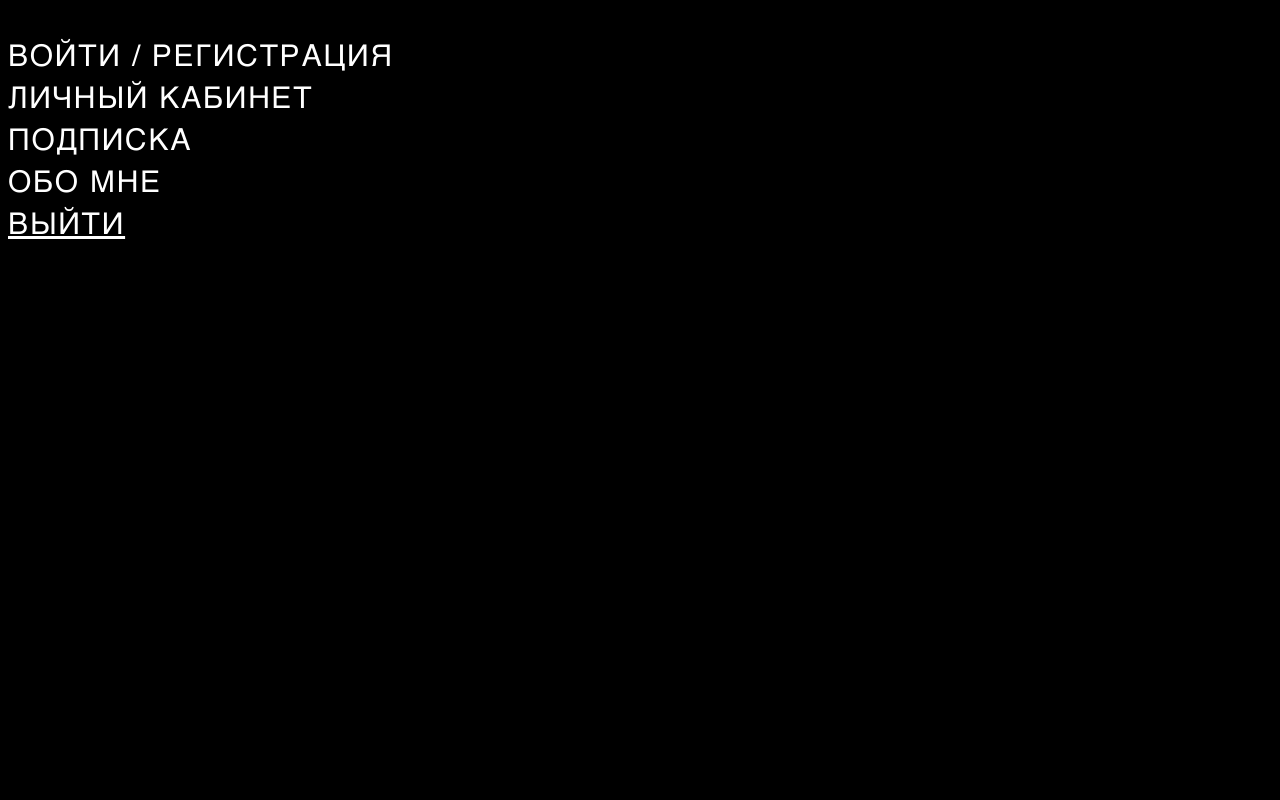
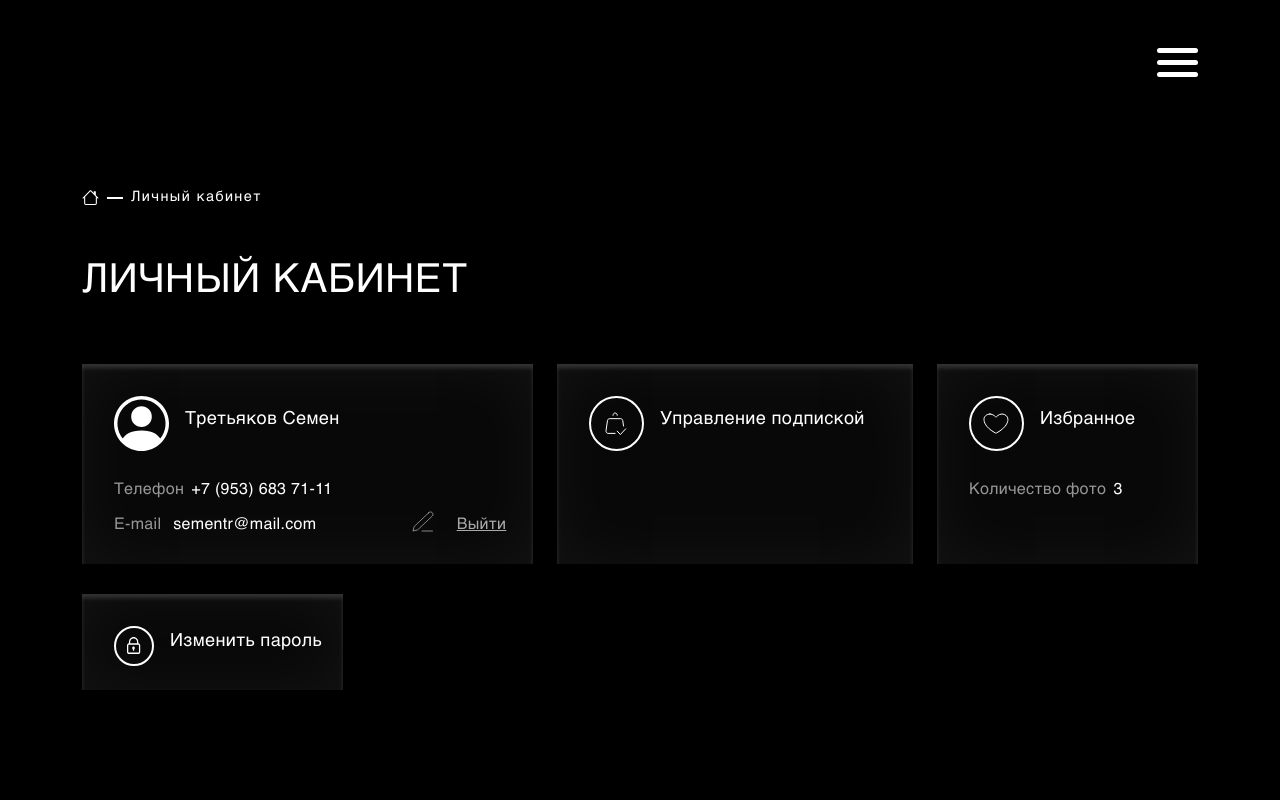
Before and after one commit to SemenTretyakov/SemenTretyakov.github.io, a plain HTML site: page Project/account.html in a window 1280 px wide. Shown: the top 800 px of the page. Drawn offline with nearby package versions, Linux system fonts and the light colour scheme; files whose address does not match are found by name.

Commit message:
fix: made up the personal account page and added an adaptive

```diff
--- a/Project/account.html
+++ b/Project/account.html
@@ -16,8 +16,7 @@
     <meta property="og:type" content="article">
     <meta property="og:site_name" content="TAIA VAIS">
     <!-- Bootstrap -->
-    <link rel="stylesheet" href="css/bootstrap-reboot.min.css">
-    <link rel="stylesheet" href="css/bootstrap-grid.min.css">
+    <link href="https://cdn.jsdelivr.net/npm/bootstrap@5.3.0-alpha1/dist/css/bootstrap.min.css" rel="stylesheet" integrity="sha384-GLhlTQ8iRABdZLl6O3oVMWSktQOp6b7In1Zl3/Jr59b6EGGoI1aFkw7cmDA6j6gD" crossorigin="anonymous">
     <!-- Style CSS -->
     <link rel="stylesheet" href="css/style.css">
 </head>
@@ -27,34 +26,38 @@
             <div class="row justify-content-end">
                 <div class="col">
                     <div class="header__menu d-flex flex-column align-items-end">
-                        <div class="menu__icon">
-                            <span></span>
-                            <span></span>
-                            <span></span>
+                        <div class="menu__icon d-block position-relative mt-5">
+                            <span class="w-100 position-absolute bg-white"></span>
+                            <span class="w-100 position-absolute bg-white"></span>
+                            <span class="w-100 position-absolute bg-white"></span>
                         </div>
-                        <nav class="menu__body">
-                            <ul class="menu__list d-flex flex-column align-items-center justify-content-center">
+                        <nav class="menu__body w-100 position-absolute">
+                            <ul class="menu__list vh-100 d-flex flex-column align-items-center justify-content-center w-100">
                                 <li class="menu__item">
                                     <a href="" class="menu__link">
                                         Войти / регистрация
                                     </a>
                                 </li>
                                 <li class="menu__item">
+                                    <div class="push-2"></div>
                                     <a href="" class="menu__link">
                                         Личный кабинет
                                     </a>
                                 </li>
                                 <li class="menu__item">
+                                    <div class="push-2"></div>
                                     <a href="" class="menu__link">
                                         Подписка
                                     </a>
                                 </li>
                                 <li class="menu__item">
+                                    <div class="push-2"></div>
                                     <a href="" class="menu__link">
                                         Обо мне
                                     </a>
                                 </li>
                                 <li class="menu__item">
+                                    <div class="push-2"></div>
                                     <a href="" class="menu__link menu__link_underlined">
                                         Выйти
                                     </a>
@@ -64,34 +67,40 @@
                     </div>
                 </div>
             </div>
+            <div class="push-7"></div>
             <div class="row">
-                <div class="col-lg-2">
-                    <div class="bread-crumbs d-flex align-items-center">
-                        <a href="index.html" class="bread-crumbs__home">
+                <div class="col">
+                    <div class="bread-crumbs d-flex align-items-center font-weight-normal">
+                        <a href="index.html" class="bread-crumbs__home d-flex">
                             <img src="/Project/assets/images/home.svg" alt="home btn">
                         </a>
-                        <a href="#" class="bread-crumbs__text">
+                        <a href="#" class="bread-crumbs__text d-flex align-items-center">
                             Личный кабинет
                         </a>
                     </div>
                 </div>
             </div>
+            <div class="push-3"></div>
             <div class="row">
-                <div class="col-lg-5 col-md-7">
-                    <h3 class="secondary-title">
+                <div class="col">
+                    <h3 class="secondary-title font-weight-normal">
                         Личный кабинет
                     </h3>
                 </div>
             </div>
+            <div class="push-3"></div>
             <div class="row">
-                <div class="col-lg-5 col-md-12">
-                    <a href="#" class="wrapper">
+                <div class="col-lg-5 col-md-12 d-block">
+                    <div class="wrapper">
+                        <a href="#" class="link lk">
+                            <div class="push-2"></div>
                             <div class="wrapper__title d-flex align-items-center">
                                 <img src="/Project/assets/images/man.svg" alt="" class="wrapper__img">
                                 <h4 class="wrapper__text">
                                     Третьяков Семен
                                 </h4>
                             </div>
+                            <div class="push-1a8"></div>
                             <div class="wrapper-item__content">
                                 <div class="wrapper__string d-flex">
                                     <span class="wrapper__info wrapper__info_dim">
@@ -102,24 +111,30 @@
                                     </span>
                                 </div>
                                 <div class="wrapper__string d-flex">
+                                    <div class="wrapper__string__text-block">
                                         <span class="wrapper__info wrapper__info_dim">
                                             E-mail
                                         </span>
                                         <span class="wrapper__info">
                                             sementr@mail.com
                                         </span>
-                                <!-- <a href="#" class="wrapper__edit">
+                                    </div>
+                                    <div class="wrapper__edit">
+                                        <a href="" class="wrapper__edit-link">
                                             <img src="/Project/assets/images/edit.svg" alt="" class="wrapper__edit-img">
-                                    <span class="wrapper__edit-text">
+                                        </a>
+                                        <a href="#" class="wrapper__text wrapper__edit-text">
                                             Выйти
-                                    </span>
-                                </a> -->
+                                        </a>
+                                    </div>
                                 </div>
                             </div>
                         </a>
                     </div>
-                <div class="col-lg-4 col-md-12">
-                    <a href="#" class="wrapper">
+                </div>
+                <div class="col-lg-4 col-md-6">
+                    <a href="#" class="wrapper d-block">
+                        <div class="push-2"></div>
                         <div class="wrapper__title d-flex align-items-center">
                             <img src="/Project/assets/images/subscription.svg" alt="" class="wrapper__img">
                             <h4 class="wrapper__text">
@@ -128,14 +143,16 @@
                         </div>
                     </a>
                 </div>
-                <div class="col-lg-3 col-md-12">
-                    <a href="#" class="wrapper">
+                <div class="col-lg-3 col-md-6">
+                    <a href="#" class="wrapper d-block">
+                        <div class="push-2"></div>
                         <div class="wrapper__title d-flex align-items-center">
                             <img src="/Project/assets/images/favourites.svg" alt="" class="wrapper__img">
                             <h4 class="wrapper__text">
                                 Избранное
                             </h4>
                         </div>
+                        <div class="push-1a8"></div>
                         <div class="wrapper__string d-flex">
                             <span class="wrapper__info wrapper__info_dim">
                                 Количество фото
@@ -146,8 +163,10 @@
                         </div>
                     </a>
                 </div>
-                <div class="col-lg-3 col-md-12">
-                    <a href="#" class="wrapper">
+                <div class="push-1a9"></div>
+                <div class="col-lg-3 col-md-6">
+                    <a href="#" class="wrapper wrapper_mini d-block">
+                        <div class="push-2"></div>
                         <div class="wrapper__title d-flex align-items-center">
                             <img src="/Project/assets/images/password.svg" alt="" class="wrapper__img">
                             <h4 class="wrapper__text">
@@ -159,21 +178,23 @@
             </div>
         </div>
     </header>
+    <div class="push-8"></div>
+
     <footer class="footer" id="footer">
         <div class="container">
             <div class="footer__wrapper">
-                <div class="row">
-                    <div class="col-xl-4 col-lg-6 col-md-7">
+                <div class="row justify-content-between">
+                    <div class="col-lg-4">
                         <p class="footer__requesite">
-                            поддержка: 8(800)000-00-00 ООО "Алгоритм АТ"<br>ИНН: 7707466511<br>ОГРН: 2227703960262<br>email: info@model.ru
+                            поддержка: 8(800)000-00-00 <br>ООО "Алгоритм АТ"<br>ИНН: 7707466511<br>ОГРН: 2227703960262<br>email: info@model.ru
                         </p>
                     </div>
-                    <div class="col-xl-4 col-lg-6 col-md-5">
-                        <p class="footer__text">
+                    <div class="col-lg-4">
+                        <p class="footer__text text-center">
                             Платеж защищен
                         </p>
                     </div>
-                    <div class="col-xl-4 col-lg-6 col-md-8">
+                    <div class="col-lg-4">
                         <ul class="footer__list">
                             <li class="footer__item">
                                 <a href="#" class="footer__link">
@@ -181,21 +202,25 @@
                                 </a>
                             </li>
                             <li class="footer__item">
+                                <div class="push-1"></div>
                                 <a href="#" class="footer__link">
                                     Публичная офферта
                                 </a>
                             </li>
                             <li class="footer__item">
+                                <div class="push-1"></div>
                                 <a href="#" class="footer__link">
                                     Правила предоставления услуг
                                 </a>
                             </li>
                             <li class="footer__item">
+                                <div class="push-1"></div>
                                 <a href="#" class="footer__link">
                                     Отписаться
                                 </a>
                             </li>
                             <li class="footer__item">
+                                <div class="push-1"></div>
                                 <a href="#" class="footer__link">
                                     Возврат средств
                                 </a>
@@ -204,15 +229,17 @@
                     </div>
                 </div>
             </div>
+            <div class="push-2"></div>
             <div class="row">
                 <div class="col">
-                    <p class="footer__info">
+                    <p class="footer__info d-block mx-auto text-center">
                         Информационное агенство "ALGORITM INFO" № свидетельства - ИА № ФС 77 - 83984
                     </p>
                 </div>
             </div>
         </div>
     </footer>
+    <div class="push-3"></div>
     <script src="js/main.js"></script>
 </body>
 </html>
--- a/Project/css/style.css
+++ b/Project/css/style.css
@@ -71,8 +71,24 @@ a {
 
 /*  push-block  */
 
+.push-03 {
+    height: 0.3em;
+}
+
+.push-05 {
+    height: 0.5rem;
+}
+
 .push-1 {
     height: 0.625rem;
+}
+
+.push-1a8 {
+    height: 1.8rem;
+}
+
+.push-1a9 {
+    height: 1.85rem;
 }
 
 .push-2 {
@@ -85,6 +101,10 @@ a {
 
 .push-4 {
     height: 4rem;
+}
+
+.push-7 {
+    height: 7rem;
 }
 
 .push-8 {
@@ -236,6 +256,7 @@ a {
     height: 100vh;
     background-color: rgba(0, 0, 0, 0.8);
     transition: all 0.5s;
+    z-index: 4;
 }
 
 .menu__body.active {
@@ -481,68 +502,120 @@ a {
 
 .bread-crumbs__text {
     font-family: 'Helvetica';
-    font-weight: normal;  /*!!!!!!!!!!!!!!!!!!!!!!!!!!!!!!!!!!!*/
-    font-size: 0.75rem;
+    font-size: 0.9rem;
     line-height: 1.1em;
     letter-spacing: 0.1em;
     text-transform: none;
-    margin-left: 6px; /*!!!!!!!!!!!!!!!!!!!!!!!!!!!!!!!!!!!*/
+    margin-left: 0.5rem;
 }
 
 .bread-crumbs__text::before {
     content: "";
-    display: block; /*!!!!!!!!!!!!!!!!!!!!!!!!!!!!!!!!!!!*/
+    display: block;
     border: 1px solid #FFFFFF;
-    width: 15px; /*!!!!!!!!!!!!!!!!!!!!!!!!!!!!!!!!!!!*/
-    margin-right: 6px; /*!!!!!!!!!!!!!!!!!!!!!!!!!!!!!!!!!!!*/
+    width: 1rem;
+    margin-right: 0.5rem;
 }
 
 .secondary-title {
     font-size: 2.5rem;
     font-family: 'Helvetica';
-    font-weight: normal; /*!!!!!!!!!!!!!!!!!!!!!!!!!!!!!!!!!!!*/
-    line-height: 135%;
+    line-height: 1.35em;
     letter-spacing: 0.02em;
-    margin: 50px 0px; /*!!!!!!!!!!!!!!!!!!!!!!!!!!!!!!!!!!!*/
 }
 
 .wrapper {
-    padding: 30px 0px 0px 30px; /*!!!!!!!!!!!!!!!!!!!!!!!!!!!!!!!!!!!*/
-    display: block; /*!!!!!!!!!!!!!!!!!!!!!!!!!!!!!!!!!!!*/
+    padding-left: 2rem;
     background: rgba(255, 255, 255, 0.03);
     box-shadow: inset 0px 0px 68px rgba(255, 255, 255, 0.05), inset 0px 4px 4px rgba(255, 255, 255, 0.15);
     backdrop-filter: blur(24px);
-    height: 190px; /*!!!!!!!!!!!!!!!!!!!!!!!!!!!!!!!!!!!*/
+    height: 12.5rem;
 }
 
 .wrapper__text {
     font-family: 'Helvetica';
-    font-weight: normal; /*!!!!!!!!!!!!!!!!!!!!!!!!!!!!!!!!!!!*/
     font-size: 1.125rem;
     line-height: 1.3em;
     letter-spacing: 0.02em;
     text-transform: none;
-    margin-left: 16px; /*!!!!!!!!!!!!!!!!!!!!!!!!!!!!!!!!!!!*/
+    margin-left: 1rem;
+}
+
+.wrapper__string {
+    flex-wrap: wrap;
+}
+
+.wrapper__edit {
+    margin-left: 6rem;
+}
+
+.wrapper__edit-text {
+    font-size: 1rem;
+    margin-left: 0.875rem;
+    text-decoration-line: underline;
+    color: rgba(255, 255, 255, 0.65)
 }
 
 .wrapper__info {
     font-family: 'Helvetica';
-    font-weight: normal; /*!!!!!!!!!!!!!!!!!!!!!!!!!!!!!!!!!!!*/
-    font-size: 0.875;
+    font-size: 1rem;
     line-height: 1.3em;
     letter-spacing: 0.02em;
     text-transform: none;
 }
 
-.wrapper__string + wrapper__string {
-    padding-top: 8px; /*!!!!!!!!!!!!!!!!!!!!!!!!!!!!!!!!!!!*/
-}
-
 .wrapper__info_dim {
-    margin-right: 5px; /*!!!!!!!!!!!!!!!!!!!!!!!!!!!!!!!!!!!*/
+    margin-right: 0.45rem;
     color: #969696;
 }
 
-.wrapper__content {
-    margin-top: 30px; /*!!!!!!!!!!!!!!!!!!!!!!!!!!!!!!!!!!!*/
+.wrapper_mini {
+    height: 6rem;
 }
+
+/*  Responive account  */
+@media (max-width: 1200px) {
+	.wrapper__edit {
+        margin-left: 2rem;
+    }
+    .wrapper__edit-text {
+        margin-left: 0.3rem;
+    }
+}
+
+@media (max-width: 992px) {
+    .push-1a9 {
+        height: 0;
+    }
+    .secondary-title {
+        font-size: 2rem;
+    }
+	.wrapper {
+        margin-bottom: 2rem;
+    }
+    .wrapper_mini {
+        margin-bottom: 0;
+    }
+    .wrapper__edit {
+        margin-left: 6rem;
+    }
+    .push-7 {
+        height: 3rem;
+    }
+    .push-8 {
+        height: 4rem;
+    }
+    .push-3 {
+        height: 2rem;
+    }
+}
+
+@media (max-width: 576px) {
+    .secondary-title {
+        font-size: 1.7rem;
+    }
+	.wrapper__edit {
+        display: none;
+    }
+
+}
```
Lines whose indentation alone changed are shown as unchanged.
